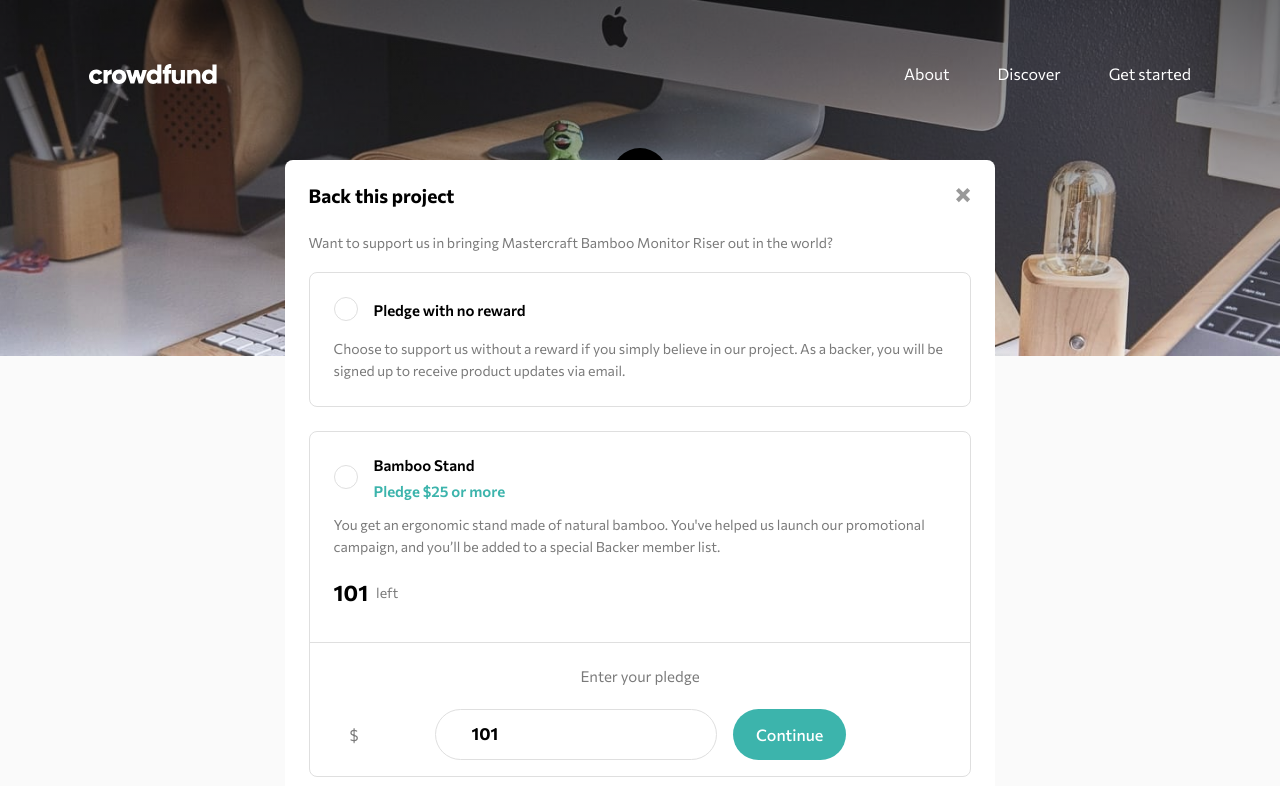
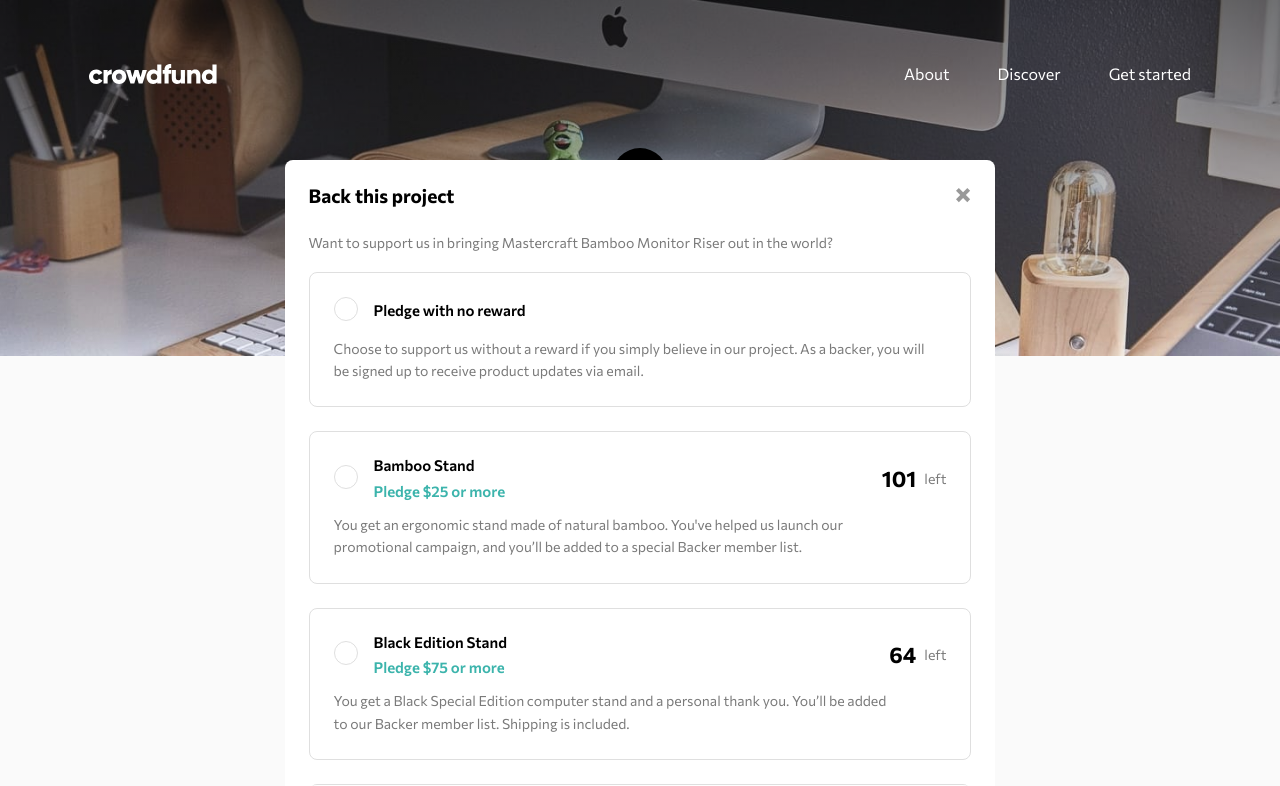
Before and after one commit to cendyz/Crowdfunding-product-page, a React (Vite) app: page / in a window 1280 px wide. Shown: the top 786 px of the page. Built offline with nearby package versions, Linux system fonts and the light colour scheme.

Commit message:
modal select done

```diff
--- a/src/components/Main/Modals/ModalSelect.jsx
+++ b/src/components/Main/Modals/ModalSelect.jsx
@@ -5,9 +5,12 @@ import { useState } from 'react'
 
 const ModalSelect = () => {
 	const [check, setCheck] = useState(null)
+	const [activeInput, setActiveInput] = useState(null)
+	const handleFocus = id => setActiveInput(id)
+	const handleBlur = () => setActiveInput(null)
 
-	const handleRadio = (id) => {
-		setCheck(checking => checking === id ? null : id)
+	const handleRadio = id => {
+		setCheck(checking => (checking === id ? null : id))
 	}
 
 	return (
@@ -54,8 +57,9 @@ const ModalSelect = () => {
 									</label>
 								</div>
 							</div>
-							<div className='modal-label'>
+
 							<p className='modal-box-inner-text-desktop'>{text}</p>
+
 							<div className='modal-box-inner-left-desktop'>
 								<p className='modal-box-inner-left-price-desktop'>
 									{amount || '0'}
@@ -63,17 +67,31 @@ const ModalSelect = () => {
 								<p className='modal-box-inner-left-text-desktop'>left</p>
 							</div>
 						</div>
-						</div>
-						<div className='modal-bottom-wrapper'>
+						<div
+							className={
+								check === inputId
+									? 'modal-bottom-wrapper'
+									: 'none'
+							}>
 							<label className='modal-bottom-label'>
 								Enter your pledge
 							</label>
 							<div className='modal-bottom-right'>
+								<div
+									className={
+										activeInput === inputId
+											? 'input-box2 input-box2-border'
+											: 'input-box2'
+									}>
 									<input
 										type='text'
 										className='modal-bottom-input'
 										placeholder={amount || ''}
+										onFocus={() => handleFocus(inputId)}
+										onBlur={handleBlur}
 									/>
+									<span className='input-dollar'>$</span>
+								</div>
 								<button className='modal-bottom-continue'>Continue</button>
 							</div>
 						</div>
--- a/src/components/Main/Modals/modalSelect.scss
+++ b/src/components/Main/Modals/modalSelect.scss
@@ -1,6 +1,7 @@
 @use '../../../sass/utilities/index' as *;
 
 .modal-select {
+    // display: none;
 	position: absolute;
 	top: 20%;
 	width: 87%;
@@ -44,6 +45,8 @@
 	}
 }
 
+
+
 .modal-select-up-box {
 	margin-bottom: 1.5em;
 	display: flex;
@@ -65,7 +68,7 @@
 	font: inherit;
 	border: 0.11em solid currentColor;
 	border-radius: 50%;
-    cursor: pointer;
+	cursor: pointer;
 
 	&:checked {
 		background-color: $moderate-cyan;
@@ -137,27 +140,35 @@
 }
 
 .modal-bottom-right {
-	position: relative;
-	display: flex;
-	justify-content: center;
+	display: grid;
+	grid-template-columns: 0.5fr 0.5fr;
 	margin-top: 1.5em;
 	column-gap: 1em;
+}
 
-	&::before {
-		position: absolute;
-		content: '$';
-		top: 49%;
-		left: 1.5em;
-		transform: translateY(-50%);
-		color: $dark-gray;
-	}
+.input-box2 {
+	margin: 0 auto;
+	padding: 0.9em 2.2em;
+	border-radius: 2em;
+	border: 1px solid rgb(223, 223, 223);
+	width: fit-content;
+}
+
+.input-box2-border {
+	border: 1px solid $moderate-cyan;
 }
 
 .modal-bottom-input {
-	padding: 0.9em 2.7em;
-	width: 45%;
-	border-radius: 2em;
-	border: 1px solid rgb(223, 223, 223);
+	text-align: center;
+	grid-column: 1/2;
+	background: none;
+	border: none;
+	min-width: 1.875em;
+	width: 100%;
+	max-width: 6.25em;
+	display: inline-block;
+	z-index: 200;
+	outline: none;
 
 	&::placeholder {
 		font-weight: bold;
@@ -167,8 +178,19 @@
 }
 
 .modal-bottom-continue {
+	margin: 0 auto;
+	grid-column: 2/3;
+	grid-row: 1/2;
 	@include click-btn;
 	padding: 1em 1.4em;
+	max-width: 7.5em;
+}
+
+.input-dollar {
+	position: absolute;
+	left: 20%;
+	font-weight: bold;
+	color: $dark-gray;
 }
 
 .box {
@@ -178,11 +200,84 @@
 }
 
 .green-box {
-    border: 1px solid $moderate-cyan;
+	border: 1px solid $moderate-cyan;
+}
+
+.none {
+    display: none;
+}
+
+.block {
+    display: block;
 }
 
 @media (min-width: 992px) {
 	.modal-select {
-		width: 44.43em;
+		max-width: 44.43em;
+	}
+
+	.modal-select-label {
+		cursor: pointer;
+		transition: color 0.2s;
+
+		&:hover {
+			color: $moderate-cyan;
+		}
+	}
+
+	.modal-up-wrapper {
+		display: grid;
+		grid-template-columns: auto auto;
+		grid-row: auto auto;
+	}
+
+	.box {
+		grid-column: 1/2;
+		grid-row: 1/2;
+		height: fit-content;
+	}
+
+	.modal-box-inner-left-desktop {
+		grid-column: 2/3;
+		grid-row: 1/2;
+		margin: auto 0;
+	}
+
+	.modal-select-box-inner {
+		&:nth-child(3) {
+			.box {
+				grid-column: 1/-1;
+			}
+		}
+	}
+
+	.input-box2 {
+		padding: 0.9em 1.2em;
+	}
+
+	.modal-bottom-wrapper {
+		display: flex;
+		align-items: center;
+		justify-content: space-between;
+	}
+
+	.modal-bottom-right {
+		margin-top: 0;
+	}
+
+	.modal-bottom-label {
+		margin-bottom: 0;
+	}
+
+	.modal-bottom-input {
+		padding: 0.1em 0.5em;
+		width: 50px;
+	}
+
+	.input-dollar {
+		position: absolute;
+		left: 66%;
+		font-weight: bold;
+		color: $dark-gray;
 	}
 }
```
Lines whose indentation alone changed are shown as unchanged.
